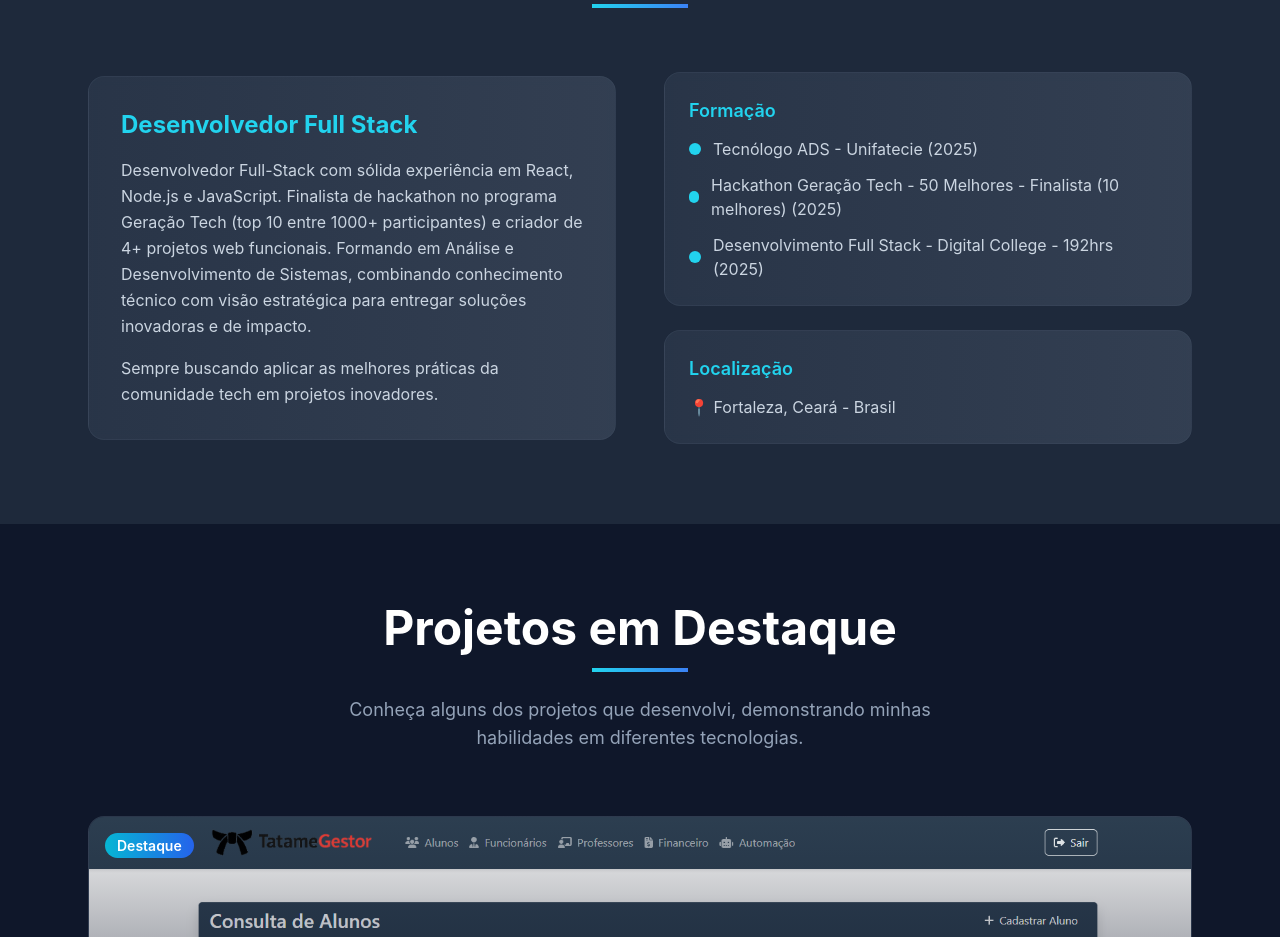
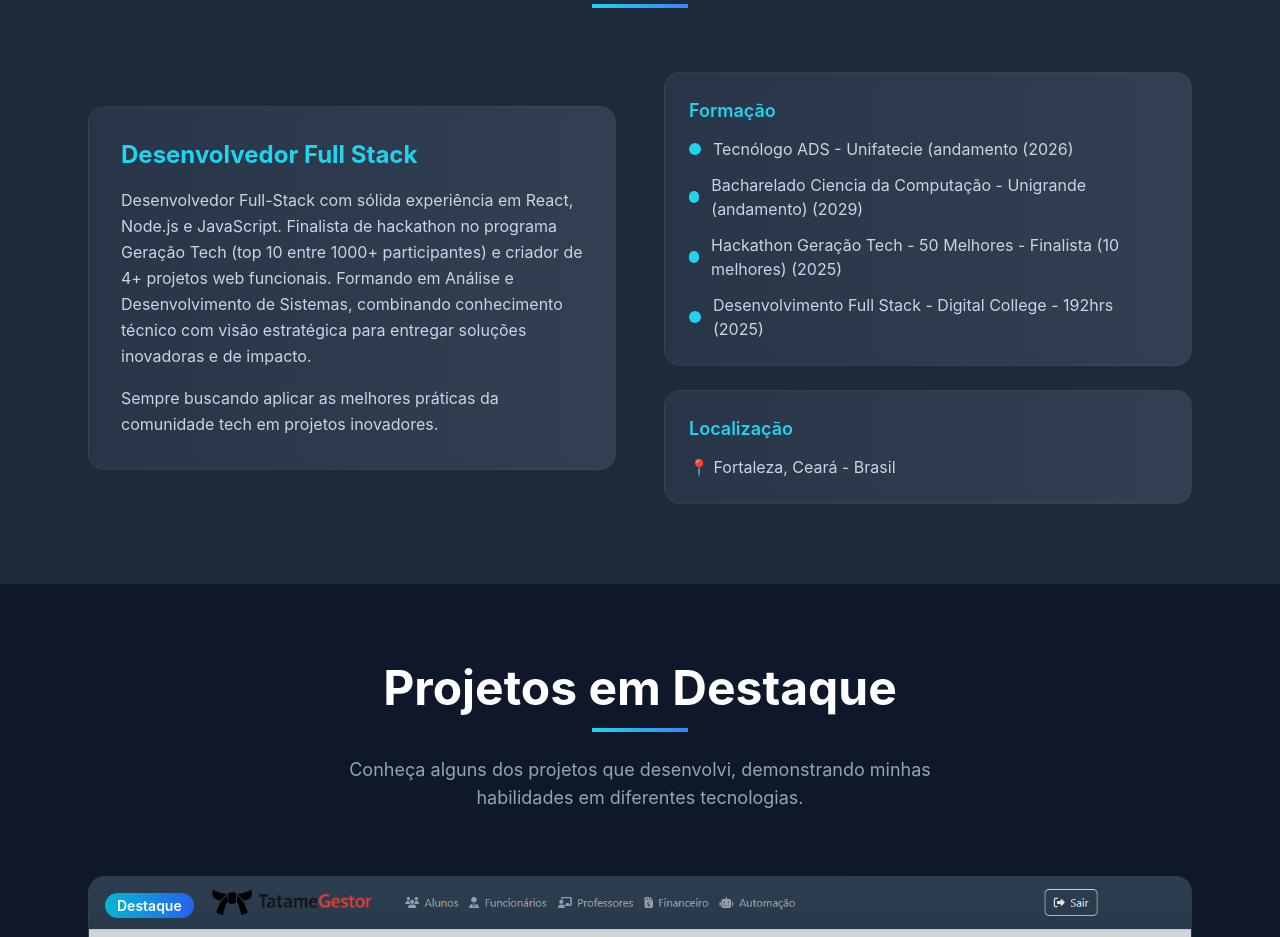
Before and after one commit to molivercp/Portfolio, a React (Vite) app: page / in a window 1280 px wide. Shown: the part 940-1877 px from the top of the page. Built offline with nearby package versions, Linux system fonts and the light colour scheme.

Commit message:
atualizações

```diff
--- a/src/data/personal.js
+++ b/src/data/personal.js
@@ -14,9 +14,14 @@ export const aboutMe = {
   additionalInfo: "Sempre buscando aplicar as melhores práticas da comunidade tech em projetos inovadores.",
   education: [
     {
-      degree: "Tecnólogo ADS - Unifatecie",
-      year: "2025",
+      degree: "Tecnólogo ADS - Unifatecie (andamento",
+      year: "2026",
       icon: "🎓"
+    },
+    {
+      degree: "Bacharelado Ciencia da Computação - Unigrande (andamento)",
+      year: "2029",
+      icon: "📚"
     },
     {
       degree: "Hackathon Geração Tech - 50 Melhores - Finalista (10 melhores)",
```
